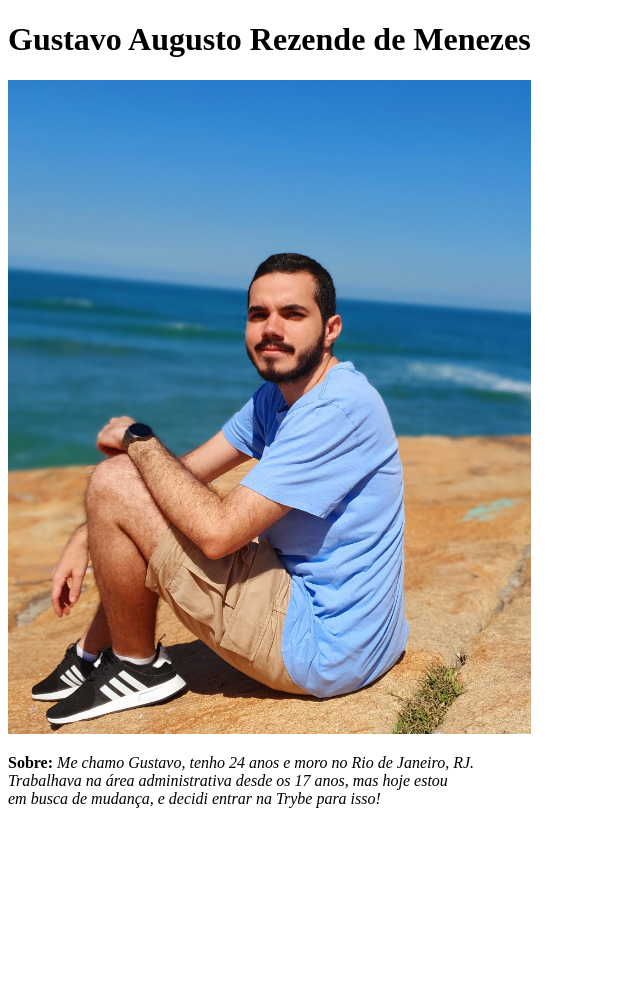
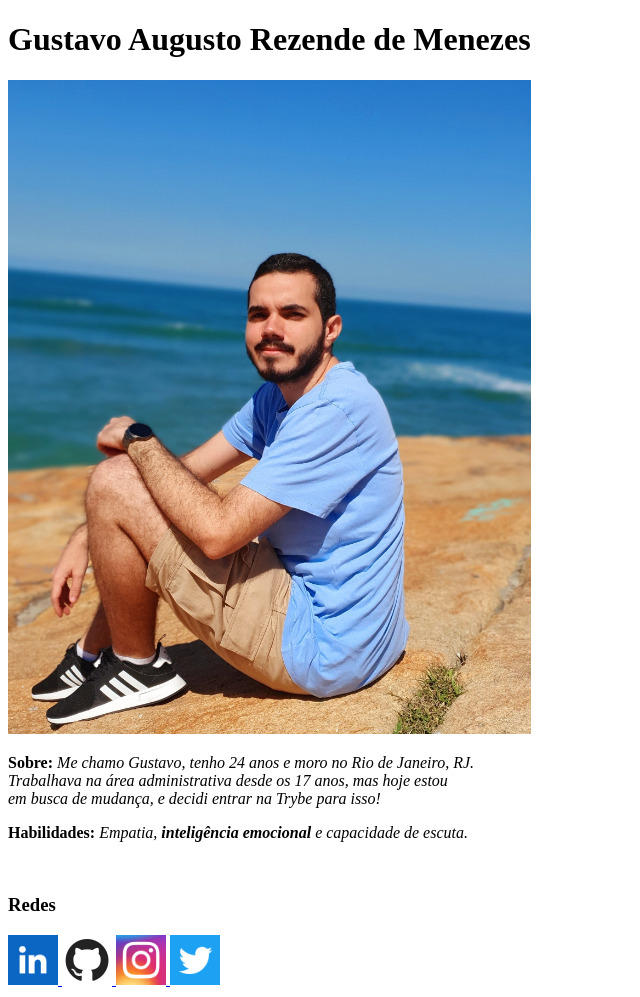
Before and after one commit to GustavoMenezes97/gustavomenezes97.github.io, a plain HTML site: page index.html in a window 1280 px wide. Shown: the whole page, without its empty margins (0-640 px from the left). Before the commit the page ends 824 px from the top, so only its background shows below. Drawn offline with Linux system fonts and the light colour scheme.

Commit message:
Adiciona habilidades e links das redes

```diff
--- a/index.html
+++ b/index.html
@@ -12,12 +12,28 @@
 <img src="./Foto_atual.jpg" alt="Foto do Gustavo com o mar ao fundo" width="523px">
 
 <p>
-    <b> Sobre: </b> <em> Me chamo Gustavo, tenho 24 anos e moro no Rio de Janeiro, RJ. <br>
+    <b> Sobre: </b> <em> Me chamo Gustavo, tenho 24 anos e moro no Rio de Janeiro, RJ.<br>
     Trabalhava na área administrativa desde os 17 anos, mas hoje estou <br>
     em busca de mudança, e decidi entrar na Trybe para isso!  </em>
 </p>
+<p>
+    <b> Habilidades:</b> <em> Empatia, <strong>inteligência emocional</strong> e
+     capacidade de escuta.  </em>
+</p>
+<br>
+<h3>Redes</h3>
 
+<a href="https://www.linkedin.com/in/gustavo-menezes-a083b8152/" target="_blank" >
+    <img src="./Linkedin.png" alt="logo do linkedin" width="50px"> </a>
 
+<a href="https://github.com/GustavoMenezes97" target="_blank" >
+    <img src="./github.jpg" alt="logo do linkedin" width="50px"> </a>
+
+<a href="https://www.instagram.com/opsgusta/" target="_blank" >
+    <img src="./Instagram.png" alt="logo do linkedin" width="50px"> </a>
+
+<a href="https://twitter.com/opsgusta" target="_blank" >
+    <img src="./twitter.png" alt="logo do linkedin" width="50px"> </a>
 
 <body>
 
```
Also changed, not shown: Instagram.png (added), Linkedin.png (added), github.jpg (added), twitter.png (added).
